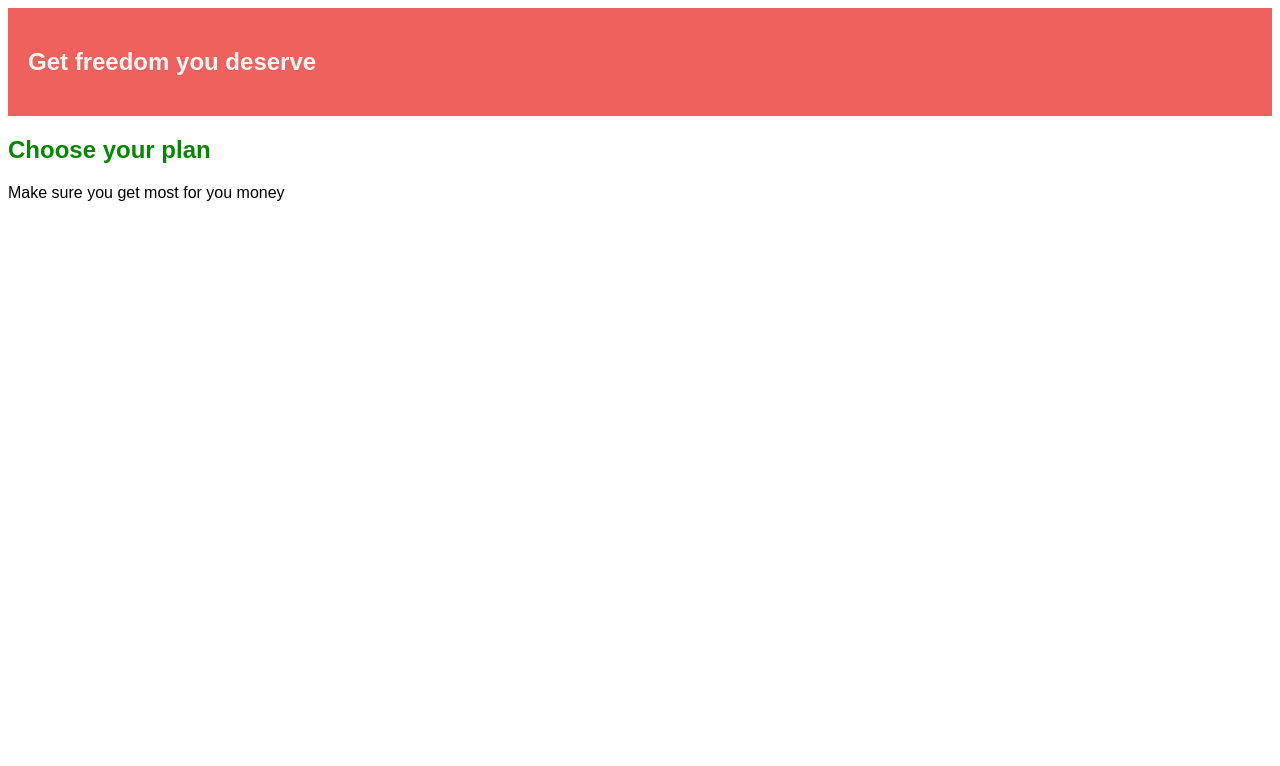
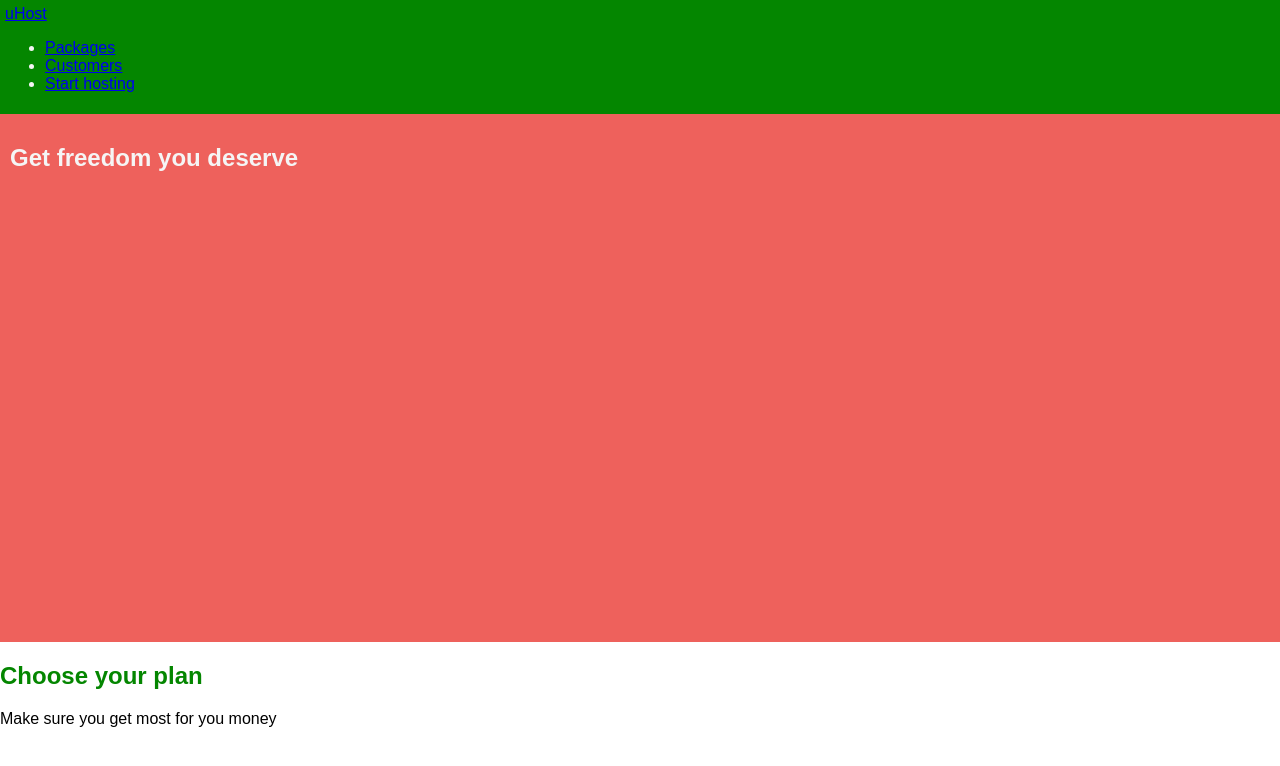
Before and after one commit to BojanMijatovic/startWithHtmlCss, a plain HTML site: page index.html in a window 1280 px wide. Drawn offline with Linux system fonts and the light colour scheme; a web font is replaced by a local one.

Commit message:
add Header

```diff
--- a/index.html
+++ b/index.html
@@ -12,6 +12,18 @@
     <title>Start again from begging</title>
   </head>
   <body>
+    <header class="main-header">
+      <div class="">
+        <a href="index.html">uHost</a>
+      </div>
+      <nav>
+        <ul>
+          <li><a href="packages/index.html">Packages</a></li>
+          <li><a href="customers/index.html">Customers</a></li>
+          <li><a href="start-hosting/index.html">Start hosting</a></li>
+        </ul>
+      </nav>
+    </header>
     <main>
       <section id="product-overview">
         <h1>Get freedom you deserve</h1>
--- a/main.css
+++ b/main.css
@@ -1,11 +1,17 @@
+* {
+  box-sizing: border-box;
+}
+
 body {
   font-family: 'Muli', sans-serif;
+  margin: 0;
 }
 
 #product-overview {
   background: #ee615c;
-  padding: 20px;
-  border-color: black;
+  width: 100%;
+  height: 528px;
+  padding: 10px;
 }
 
 #product-overview h1 {
@@ -15,3 +21,12 @@ body {
 .section-title {
   color: #048600;
 }
+
+
+/*  Header */
+.main-header {
+  background: #048600;
+  width: 100%;
+  padding: 5px;
+  color: #f5f5f5;
+}
```
